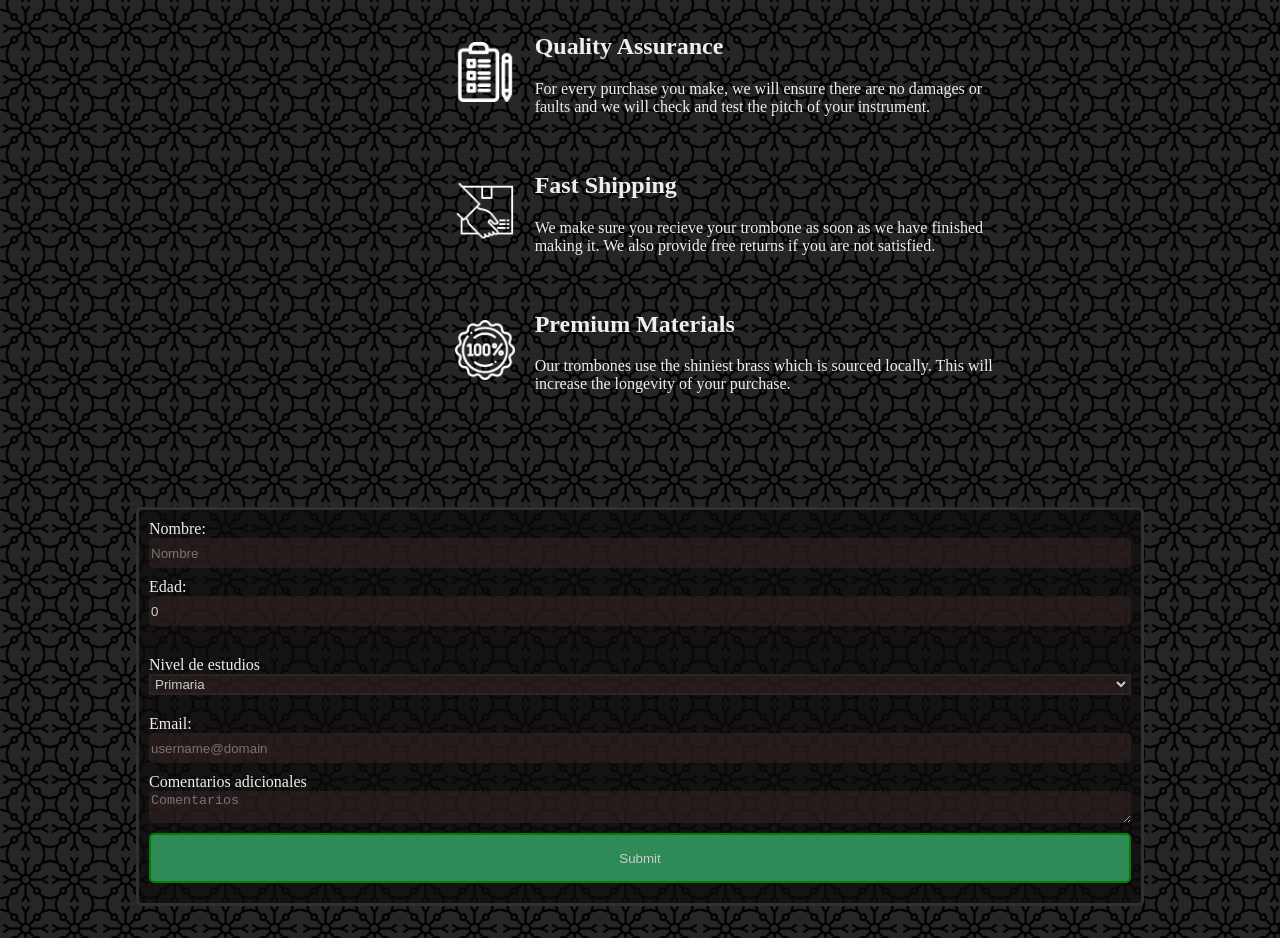
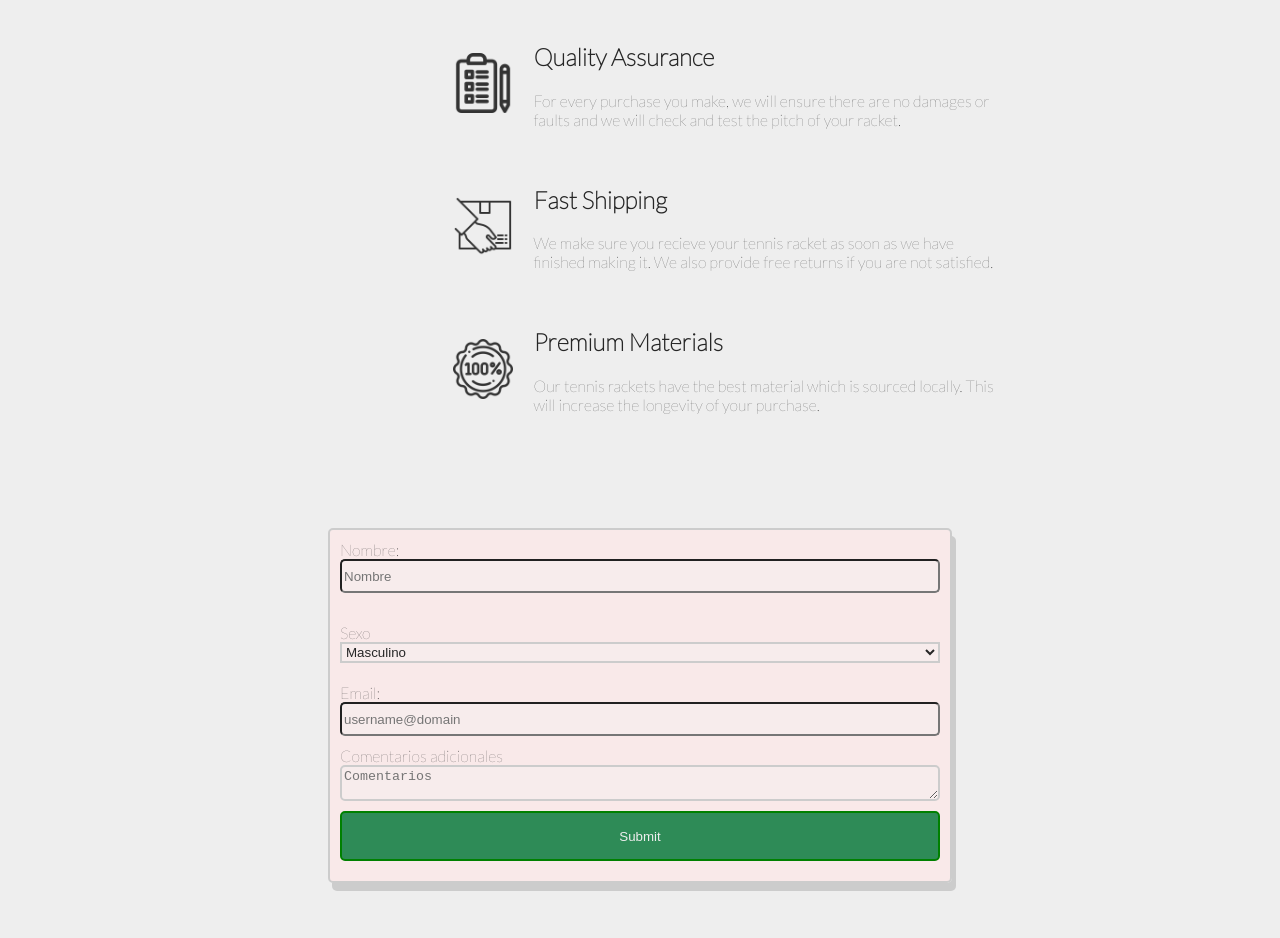
Before and after one commit to RodTiU/ProductLandingPage, a plain HTML site: page index.html in a window 1280 px wide. Shown: the part 646-1584 px from the top of the page. After the commit the page ends 1561 px from the top, so only its background shows below. Drawn offline with Linux system fonts and the light colour scheme.

Commit message:
Mejoras CSS

```diff
--- a/index.html
+++ b/index.html
@@ -7,10 +7,11 @@
 body form{
     display: flex;
     flex-direction: column;
-    color: #EEEEEE;
-    background: hsla(0, 10%, 5%, 0.7);
+    color: #262626;
+    border: 2px solid #CCCCCC;
+    box-shadow: 4px 8px #CCCCCC;
+    background: hsla(0, 90%, 95%, 0.7);
     border-radius: 5px;
-    border: 3px solid #303030;
     margin: 3vh 10vw;
     text-align: start;
     align-content: center;
@@ -23,6 +24,9 @@ body form{
 </style>
 <html>
     <link rel="stylesheet" href="styles.css" type="text/css" media="screen" title="no title" charset="utf-8">
+    <link rel="preconnect" href="https://fonts.googleapis.com">
+    <link rel="preconnect" href="https://fonts.gstatic.com" crossorigin>
+    <link href="https://fonts.googleapis.com/css2?family=Lato:wght@100&display=swap" rel="stylesheet">
     <head>
         <meta charset="UTF-8" />
         <meta name="viewport" content="width=device-width" />
@@ -38,23 +42,26 @@ body form{
         <!-- #4: Puedo ver al menos tres elementos en los que se puede hacer click dentro del elemento nav, cada uno con la clase nav-link. -->
         <!-- #5: Cuando hago clic en un botón .nav-link en el elemento nav, soy llevado a la sección correspondiente de la página de aterrizaje. -->
         <nav id="nav-bar">
-            <a class="nav-link" href="#video">Video</a>
-            <a class="nav-link" href="#form">Form</a>
-            <a class="nav-link" href="#email">Email</a>
+            <a class="nav-link" href="#video"><h1>Video</h1></a>
+            <a class="nav-link" href="#form"><h1>Form</h1></a>
+            <a class="nav-link" href="#email"><h1>Email</h1></a>
         </nav>
     </header>
     <body>
         <div id="container-mision">
             <em id="mision">
-                El tenis, un deporte emocionante, lleno de clase y técnica. Potenciar el
-                juego es muestra de excelencia, potenciarlo al máximo es lo que ofrecemos
-                con cada uno de nuestros productos
+                <h2>
+                    El tenis, un deporte emocionante, lleno de clase y técnica. Potenciar el
+                    juego es muestra de excelencia, potenciarlo al máximo es lo que ofrecemos
+                    con cada uno de nuestros productos
+                </h2>
             </em>
             <!-- #6: Puedo ver un video de producto incrustado con id="video". -->
             <iframe id="video" width="560" height="315" src="https://www.youtube.com/embed/VjzvwyM4CQE" title="YouTube video player" frameborder="0" allow="accelerometer; autoplay; clipboard-write; encrypted-media; gyroscope; picture-in-picture" allowfullscreen></iframe>
             <div id="tennis-timeline">
                 <a href="https://twitter.com/intent/tweet?button_hashtag=tennis&ref_src=twsrc%5Etfw" class="twitter-hashtag-button" data-show-count="false">Tweet #tennis</a><script async src="https://platform.twitter.com/widgets.js" charset="utf-8"></script>
-                <a class="twitter-timeline" data-lang="es" data-height="500" data-theme="dark" href="https://twitter.com/Tennis?ref_src=twsrc%5Etfw">Tweets by Tennis</a> <script async src="https://platform.twitter.com/widgets.js" charset="utf-8"></script>
+                <a class="twitter-timeline" data-lang="es" data-height="500"
+                    data-theme="light" href="https://twitter.com/Tennis?ref_src=twsrc%5Etfw">Tweets by Tennis</a> <script async src="https://platform.twitter.com/widgets.js" charset="utf-8"></script>
             </div
         </div>
         <div id="central-zone">
@@ -62,7 +69,8 @@ body form{
                 <img class="imgs-central" src="imgs/calidad.png" alt="Calidad de servicios"/>
                 <div>
                     <p><h2>Quality Assurance</h2>
-                    For every purchase you make, we will ensure there are no damages or faults and we will check and test the pitch of your instrument.
+                    For every purchase you make, we will ensure there are no damages or
+                    faults and we will check and test the pitch of your racket.
                     </p>
                 </div>
             </section>
@@ -70,13 +78,13 @@ body form{
                 <img class="imgs-central" src="imgs/deliver.png" alt="Delivery"/>
                 <div>
                     <p><h2>Fast Shipping</h2>
-We make sure you recieve your trombone as soon as we have finished making it. We also provide free returns if you are not satisfied.</p>
+We make sure you recieve your tennis racket as soon as we have finished making it. We also provide free returns if you are not satisfied.</p>
                 </div>
             </section>
             <section class="central-section" id="garantia">
                 <img class="imgs-central" src="imgs/garantia.png" alt="garantía"/>
                 <div>
-                    <p><h2>Premium Materials</h2>Our trombones use the shiniest brass which is sourced locally. This will increase the longevity of your purchase.</p>
+                    <p><h2>Premium Materials</h2>Our tennis rackets have the best material which is sourced locally. This will increase the longevity of your purchase.</p>
                 </div>
             </section>
         </div>
@@ -89,18 +97,13 @@ We make sure you recieve your trombone as soon as we have finished making it. We
                 <div id="text">
                     <label id="name-label" for="nombre">Nombre:</label>
                     <input type="text" placeholder="Nombre" name="name" id="name" required/>
-                    <label id="number-label" for="numero">Edad:</label>
-                    <input type="number" placeholder="#" min="0" max="140" name="number" id="number" value="0"/>
                 </div>
                 <!-- Selección de datos en forma de cascada dorpdown -->
-                <div id="estudios">
-                    <label class="dropdown">Nivel de estudios</label>
-                    <select name="estudios" class="dropdown">
-                        <option value="Primaria">Primaria</option>
-                        <option value="Secundaria">Secundaria</option>
-                        <option value="Preparatoria">Preparatoria</option>
-                        <option value="Universidad">Universidad</option>
-                        <option value="Posgrado">Posgrado</option>
+                <div id="sexo">
+                    <label class="dropdown">Sexo</label>
+                    <select class="sexo" name="Sexo" class="dropdown">
+                        <option value="Masculino">Masculino</option>
+                        <option value="Femenino">Femenino</option>
                     </select>
                 </div>
                 <div id="datos-adicionales">
@@ -112,7 +115,7 @@ We make sure you recieve your trombone as soon as we have finished making it. We
                         https://www.freecodecamp.com/email-submit). SEE FORM-->
 
                         <!-- area de texta comentarios -->
-                        <label class="comentarios" for="comentarios">Comentarios adicionales</label>
+                        <label for="comentarios">Comentarios adicionales</label>
                         <textarea class="comentarios" name="comentarios" placeholder="Comentarios"></textarea>
                         <input id="submit" type="submit"/>
                 </div>
--- a/styles.css
+++ b/styles.css
@@ -1,24 +1,26 @@
 /* archivo de estilos */
 html{
-    background-color: #262626;
-    color: #EEEEEE;
-    background-image: url(imgs/snowflake-pattern.png);
-    background-size: 100px;
+    background-color: #EEEEEE;
+    color: #262626;
+    font-family: 'Lato', sans-serif;
+    /* background-image: url(imgs/snowflake-pattern.png); */
+    /* background-size: 256px; */
 }
 /*  #13: La barra de navegación debe estar siempre en la parte superior del viewport.  */
 header{
     display: flex;
     flex-direction: row;
     height: 70px;
-    background-color: #262626;
+    background-color: #EEEEEE;
+    opacity: 1.0;
     border-radius: 5px;
     justify-content: center;
     align-items: center;
     position: -webkit-sticky;
     position: sticky;
     top: 0;
-    border: 3px solid #303030;
-    margin: 0vh 7vh 10vh 7vh;
+    z-index: 99;
+    margin: -10px;
 }
 header  #header-img{
     height: 50px;
@@ -26,13 +28,20 @@ header  #header-img{
     position: absolute;
     left: 50px;
 }
+header #nav-bar{
+    display: flex;
+    flex-direction: row;
+    position: absolute;
+    right: 150px;
+    font-weight: bolder;
+}
 header .nav-link{
-    color: #EEEEEE;
+    color: #262626;
     text-decoration: none;
-    padding: 15px;
+    padding: 0px 15px;
 }
 header .nav-link:hover{
-    background-color: #303030;
+    background-color: #CCCCCC;
 }
 body #container-mision{
     margin-top: 30px;
@@ -63,7 +72,6 @@ body #mision{
 body #video{
     grid-area: video;
     justify-self: center;
-    border: 3px solid #303030;
 }
 body #tennis-timeline{
     grid-area: tennis-timeline;
@@ -81,13 +89,14 @@ body .central-section{
     justify-content: center;
 }
 body .imgs-central{
-    filter: invert(100%);
+    filter: invert(20%);
     height: 60px;
     align-self: center;
     margin: 20px;
 }
 body #container-form{
     grid-area: form;
+    margin: 0vh 15vw;
 }
 /* body form{ */
 /*     display: flex; */
@@ -99,27 +108,30 @@ body #container-form{
 /*     text-align: start; */
 /*     align-content: center; */
 /* } */
-form #text, #estudios, #comentarios, #datos-adicionales{
+form #text, #sexo, #datos-adicionales{
     display: flex;
     flex-direction: column;
     margin: 10px;
+}
+form .sexo, .comentarios{
+    border: 2px solid #CCCCCC;
 }
 form textarea, input{
     border-radius: 5px;
     margin-bottom: 10px;
     height: 3.5vh;
-    background-color: hsla(0,20%,20%,0.5);
-    border: black;
-    color: #CCCCCC;
+    background-color: hsla(0,20%,95%,0.5);
+    color: #262626;
 }
 form select{
-    background-color: hsla(0,20%,20%,0.5);
-    color: #CCCCCC;
-    border: 2px solid #262626;
+    background-color: hsla(0,20%,95%,0.5);
+    color: #262626;
+    /* border: 2px solid #262626; */
 }
 form #submit{
     height: 50px;
     width: auto;
     border: 2px solid green;
     background-color: seagreen;
+    color: #EEEEEE;
 }
```
Also changed, not shown: 1 other file.
